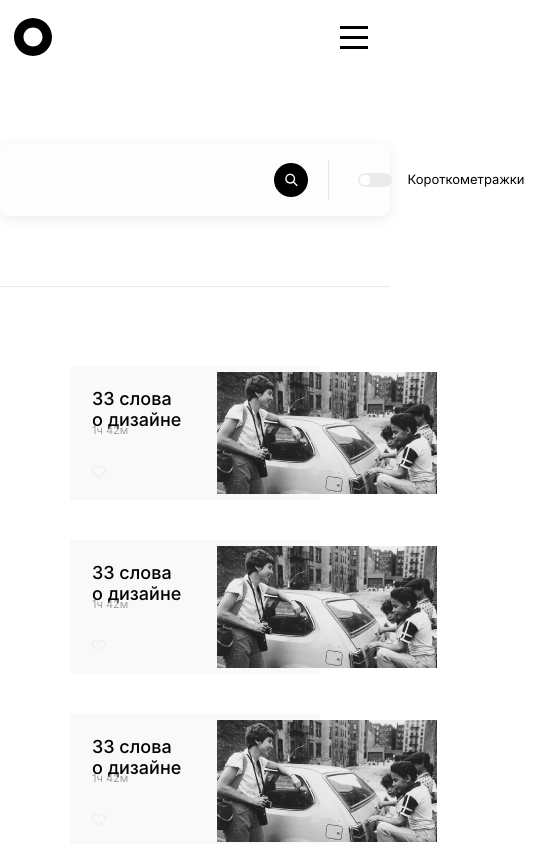
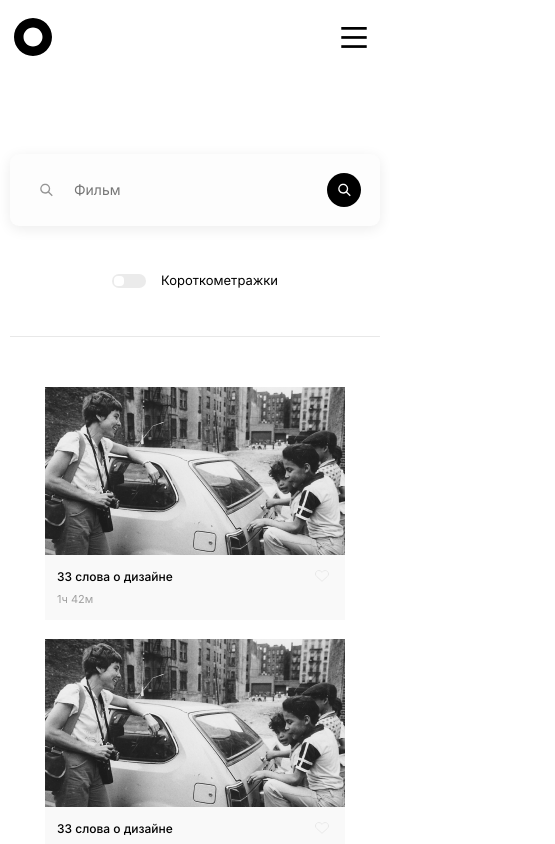
Before and after one commit to Kush-Mash/movies-explorer-frontend, a React (Create React App) app: page /movies in a window 390 px wide. Shown: the top 844 px of the page, 555 px wide, since content can reach past the window. Built offline with nearby package versions, Linux system fonts and the light colour scheme.

Commit message:
style: адаптив страниц с фильмами

```diff
--- a/src/components/Footer/Footer.css
+++ b/src/components/Footer/Footer.css
@@ -47,7 +47,7 @@
 
 @media screen and (max-width: 960px) {
   .footer {
-    padding-top: 60px;
+    padding-top: 59px;
     padding-right: 30px;
     padding-left: 30px;
   }
--- a/src/components/Header/Header.css
+++ b/src/components/Header/Header.css
@@ -102,4 +102,8 @@
   .header__registration {
     margin-right: 14px;
   }
+
+  .header__burger {
+    background-size: 40px 40px;
+  }
 }
--- a/src/components/MoviesCard/MoviesCard.css
+++ b/src/components/MoviesCard/MoviesCard.css
@@ -21,6 +21,9 @@
   font-size: 18px;
   font-weight: 500;
   line-height: normal;
+  white-space: nowrap;
+  overflow: hidden;
+  text-overflow: ellipsis;
   grid-area: title;
 }
 
@@ -28,9 +31,7 @@
   margin: 0 0 0 22px;
   padding: 0;
   color: #A0A0A0;
-  font-family: Inter;
   font-size: 11px;
-  font-style: normal;
   font-weight: 400;
   line-height: normal;
   grid-area: subtitle;
@@ -68,3 +69,40 @@
   object-fit: cover;
   grid-area: photo;
 }
+
+@media screen and (max-width: 480px) {
+  .card {
+    margin-bottom: 19px;
+    width: 300px;
+    grid-template-columns: 4fr 1fr;
+    grid-template-rows: 168px auto auto;
+    gap: 0 0;
+    grid-template-areas:
+    'photo photo'
+    'title like'
+    'subtitle l'
+  }
+
+  .card__img {
+    margin: 0;
+    width: 300px;
+    height: 168px;
+  }
+
+  .card__title {
+    margin-top: 14px;
+    margin-left: 12px;
+    font-size: 12px;
+  }
+
+  .card__subtitle {
+    margin-top: 8px;
+    margin-left: 12px;
+    margin-bottom: 14px;
+  }
+
+  .card__like {
+    margin-top: 15px;
+    margin-left: 30px;
+  }
+}
--- a/src/components/MoviesCard/MoviesCard.jsx
+++ b/src/components/MoviesCard/MoviesCard.jsx
@@ -12,8 +12,8 @@ function MoviesCard() {
 
   return (
     <li className="card">
-      <h2 className="card__title">33&nbsp;слова о&nbsp;дизайне</h2>
-      <p className="card__subtitle">1ч&nbsp;42м</p>
+      <h2 className="card__title">33 слова о дизайне</h2>
+      <p className="card__subtitle">1ч 42м</p>
       {location.pathname === "/saved-movies" ? (
         <button
           className="each-button card__like card__like_status_delete"
--- a/src/components/MoviesCardList/MoviesCardList.css
+++ b/src/components/MoviesCardList/MoviesCardList.css
@@ -6,10 +6,40 @@
 }
 
 .cards__list {
-  margin: 0;
+  margin: 0 auto;
   padding: 0;
 }
 
 .cards__list_place_saved {
   margin-bottom: 150px;
 }
+
+@media screen and (max-width: 960px) {
+  .cards {
+    padding-top: 70px;
+    padding-right: 30px;
+    padding-left: 30px;
+  }
+
+  .cards__list_place_saved {
+    margin-bottom: 190px;
+  }
+}
+
+@media screen and (max-width: 550px) {
+  .cards {
+    padding-top: 50px;
+    padding-right: 10px;
+    padding-left: 10px;
+  }
+
+  .cards__list {
+    display: flex;
+    flex-direction: column;
+    align-items: center;
+  }
+
+  .cards__list_place_saved {
+    margin-bottom: 179px;
+  }
+}
--- a/src/components/Navigation/Navigation.css
+++ b/src/components/Navigation/Navigation.css
@@ -1,7 +1,7 @@
 .navigation {
   display: flex;
   align-items: center;
-  justify-content: end;
+  justify-content: flex-end;
   width: 100%;
 }
 
--- a/src/components/SearchForm/SearchForm.css
+++ b/src/components/SearchForm/SearchForm.css
@@ -13,18 +13,23 @@
 }
 
 .search__form {
-  display: grid;
-  grid-template-columns: 1fr 80px 226px;
-  gap: 20px;
+  display: flex;
   align-items: center;
-  justify-content: center;
+  justify-content: space-between;
+  gap: 19px;
+}
 
+.search__unit {
+  width: 78.6%;
+  display: flex;
+  align-items: center;
+  justify-content: space-between;
 }
 
 .search__input {
   margin: 19px;
   padding: 0 0 0 45px;
-  max-width: 800px;
+  width: 80%;
   min-height: 34px;
   border: none;
   background: transparent;
@@ -38,24 +43,24 @@
   line-height: 1.11;
 }
 
-.search__input::placeholder {
+/* .search__input::placeholder {
   color: #A0A0A0;
-}
+} */
 
-.search__input:focus {
+/* .search__input:focus {
   outline: 0;
-}
+} */
 
 .search__submit {
   padding: 0;
   margin: 0;
-  width: 80px;
+  width: 34px;
   height: 34px;
   border: none;
   background: transparent;
   background-image: url(../../images/find.svg);
   background-position: center right;
-  background-size: 80px 34px;
+  background-size: 34px 34px;
   background-repeat: no-repeat;
 }
 
@@ -74,3 +79,93 @@
   font-weight: 400;
   line-height: 1.38;
 }
+
+@media screen and (max-width: 1280px) {
+  .search {
+    margin-right: 70px;
+    margin-left: 70px;
+  }
+}
+
+@media screen and (max-width: 960px) {
+  .search {
+    margin-right: 30px;
+    margin-left: 30px;
+    padding-top: 80px;
+    padding-bottom: 110px;
+  }
+
+  .search__filter {
+    width: 206px;
+  }
+
+  .search__input {
+    width: 75%;
+  }
+}
+
+@media screen and (max-width: 780px) {
+  .search__unit {
+    width: 68%;
+  }
+}
+
+@media screen and (max-width: 700px) {
+  .search__input {
+    width: 60%;
+    font-size: 14px;
+    font-weight: 400;
+    line-height: 1.43;
+  }
+
+  .search__unit {
+    width: 65%;
+  }
+}
+
+@media screen and (max-width: 550px) {
+  .search {
+    margin-left: 10px;
+    margin-right: 10px;
+    padding-bottom: 35px;
+  }
+
+  .search__box {
+    border-radius: 0;
+    background: transparent;
+    box-shadow: none;
+  }
+
+  .search__form {
+    flex-direction: column;
+    gap: 35px;
+  }
+
+  .search__unit {
+    border-radius: 9px;
+    background: #FDFDFD;
+    box-shadow: 0px 3px 14px 0px rgba(0, 0, 0, 0.08);
+    width: 100%;
+  }
+
+  .search__submit {
+  margin-right: 19px;
+  }
+
+  .search__filter {
+    border-left: none;
+  }
+}
+
+@media screen and (max-width: 353px) {
+  .search__input {
+    width: 55%;
+    background-image: none;
+    padding-left: 0;
+  }
+
+  .search__condition {
+    font-size: 11px;
+    line-height: 1.64;
+  }
+}
--- a/src/components/SearchForm/SearchForm.jsx
+++ b/src/components/SearchForm/SearchForm.jsx
@@ -5,12 +5,14 @@ function SearchForm() {
     <section className="search">
       <div className="search__box">
         <form className="search__form">
+          <div className="search__unit">
             <input
               className="search__input"
               type="text"
               placeholder="Фильм"
             />
             <button className="each-button search__submit" type="submit"></button>
+          </div>
           <label className="search__filter" htmlFor="checkbox">
             <FilterCheckbox />
             <span className="search__condition">Короткометражки</span>
--- a/src/components/UIComponents/MoreButton/MoreButton.css
+++ b/src/components/UIComponents/MoreButton/MoreButton.css
@@ -16,3 +16,18 @@
   border-width: 1px;
   border-style:solid;
 }
+
+@media screen and (max-width: 960px) {
+  .more {
+    margin-top: 80px;
+    margin-bottom: 100px;
+  }
+}
+
+@media screen and (max-width: 400px) {
+  .more {
+    margin-top: 69px;
+    margin-bottom: 100px;
+    width: 240px;
+  }
+}
```
Also changed, not shown: src/images/find.svg, src/images/pic__COLOR_pic.png. Lines whose indentation alone changed are shown as unchanged.
